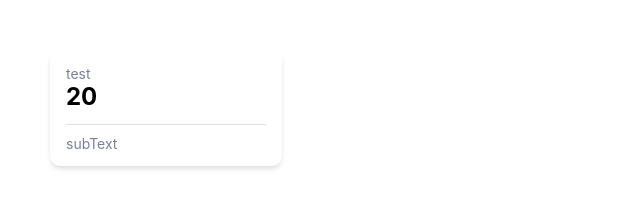
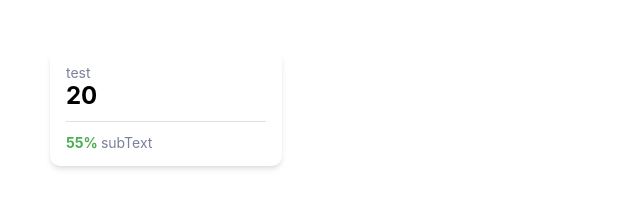
Before and after one commit to NapolDeveloper/react-dashboard, a React (Create React App) app in the folder app/: page / in a window 1280 px wide. Shown: the top 211 px of the page, without its empty margins (0-640 px from the left). Built offline with nearby package versions, Linux system fonts and the light colour scheme.

Commit message:
Card 컴포넌트 완성

```diff
--- a/app/src/App.tsx
+++ b/app/src/App.tsx
@@ -4,7 +4,7 @@ import Card from './components/Card/Card';
 function App() {
   return (
     <div>
-      <Card title={'test'} count={20} subText={'subText'} />
+      <Card title={'test'} count={20} subText={'subText'} subTextNum={55} />
     </div>
   );
 }
--- a/app/src/components/Card/Card.tsx
+++ b/app/src/components/Card/Card.tsx
@@ -28,27 +28,39 @@ const CountBlock = styled.span`
   font-weight: bold;
   font-size: 24px;
 `;
-const SubText = styled.span`
+
+const SubTextContainerBlock = styled.div`
+  border-top: 0.5px solid rgba(123, 128, 154, 0.25);
+  padding-top: 10px;
+`;
+const SubTextBlock = styled.span`
   color: rgb(123, 128, 154);
   font-size: 14px;
-  border-top: 0.5px solid rgba(123, 128, 154, 0.25);
-  padding-top: 10px;
+`;
+const SubTextNumBlock = styled.span`
+  color: rgb(76, 175, 80);
+  font-size: 14px;
+  font-weight: 700;
 `;
 
 type CardProps = {
   title: string;
   count: number;
   subText: string;
+  subTextNum?: number;
 };
 
-function Card({ title, count, subText }: CardProps) {
+function Card({ title, count, subText, subTextNum }: CardProps) {
   return (
     <ContainerBlock>
       <TopBoxBlock>
         <TitleBlock>{title}</TitleBlock>
         <CountBlock>{count}</CountBlock>
       </TopBoxBlock>
-      <SubText>{subText}</SubText>
+      <SubTextContainerBlock>
+        <SubTextNumBlock>{`${subTextNum}% `}</SubTextNumBlock>
+        <SubTextBlock>{subText}</SubTextBlock>
+      </SubTextContainerBlock>
     </ContainerBlock>
   );
 }
```
